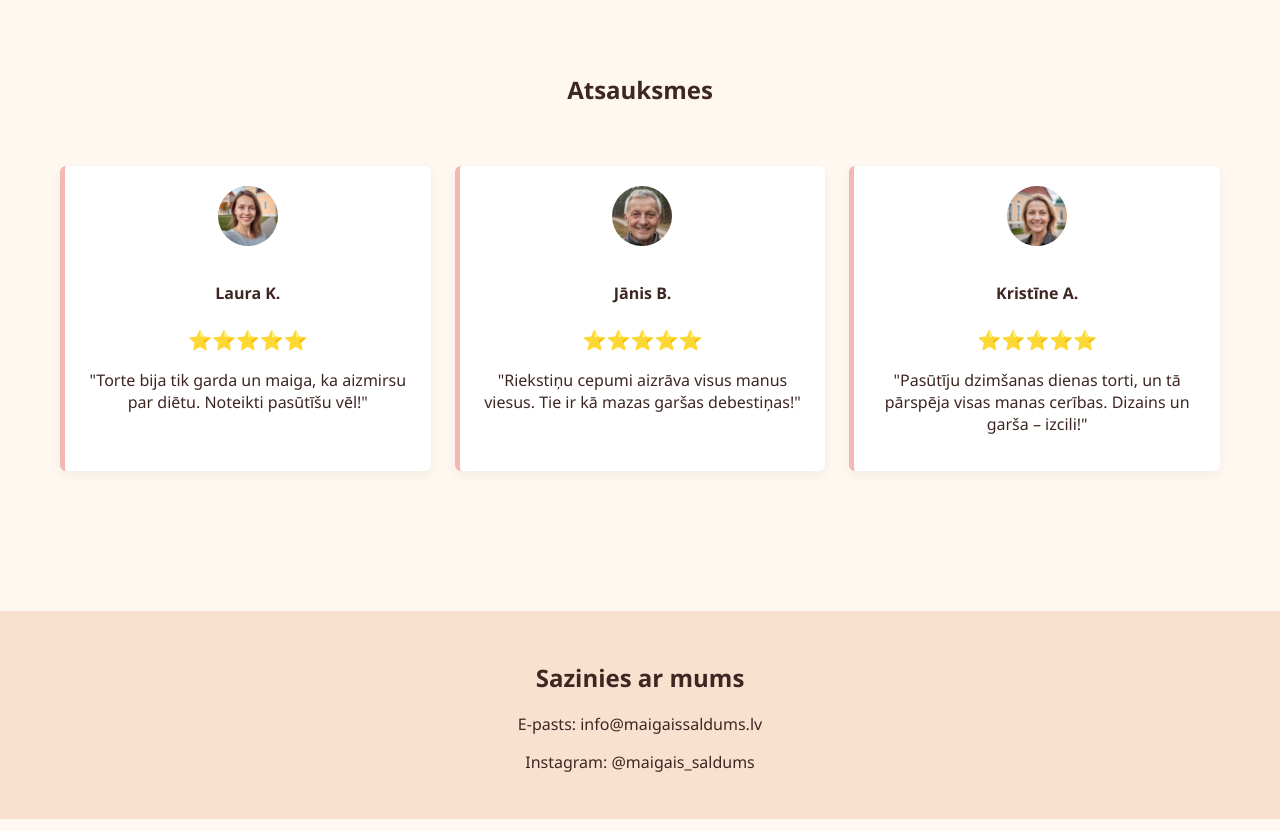
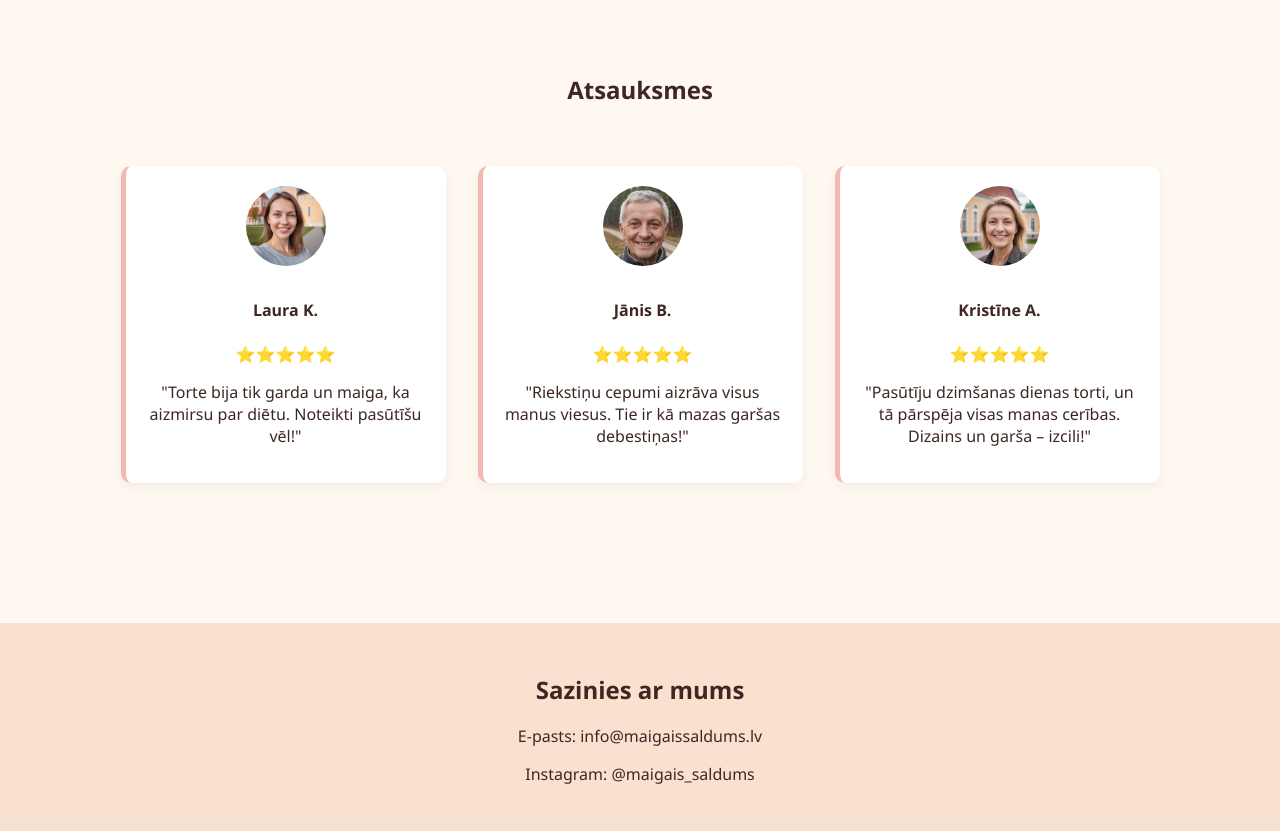
Before and after one commit to DvvS777/maigais-saldums, a plain HTML site: page index.html in a window 1280 px wide. Shown: the part 2220-3051 px from the top of the page. Drawn offline with Linux system fonts and the light colour scheme.

Commit message:
Update styles.css

```diff
--- a/css/styles.css
+++ b/css/styles.css
@@ -309,17 +309,32 @@ footer {
   to { opacity: 1; transform: translateY(0); }
 }
 
-/* Atsauksmes – attēls un zvaigžņu vērtējums */
-.testimonial img.testimonial-image {
-  width: 60px;
-  height: 60px;
+.testimonial-grid {
+  display: flex;
+  justify-content: center;
+  flex-wrap: wrap;
+  gap: 32px;
+  padding: 40px 20px;
+}
+
+.testimonial {
+  background-color: white;
+  border-left: 5px solid #F5B7B1;
+  padding: 20px;
+  box-shadow: 0 4px 12px rgba(0,0,0,0.05);
+  border-radius: 10px;
+  max-width: 280px;
+  text-align: center;
+  display: flex;
+  flex-direction: column;
+  align-items: center;
+}
+
+/* 🧑 Atsauksmju bilde – apaļa un lielāka */
+.testimonial-image {
+  width: 80px;
+  height: 80px;
   border-radius: 50%;
   object-fit: cover;
-  margin-bottom: 10px;
+  margin-bottom: 12px;
 }
-
-.testimonial-rating {
-  margin-bottom: 8px;
-  font-size: 1.2rem;
-  color: #ffb400;
-}
```
